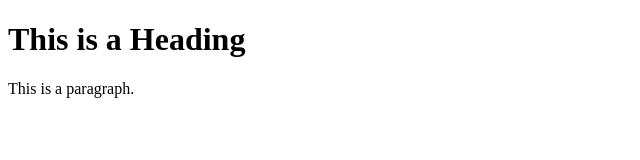
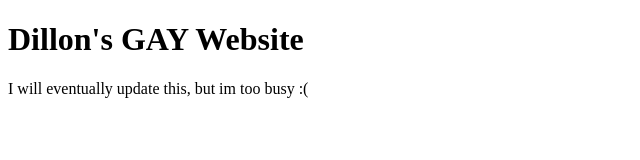
Before and after one commit to ScriptingOtaku/ScriptingOtaku.github.io, a plain HTML site: page index.html in a window 1280 px wide. Shown: the whole page, without its empty margins (0-640 px from the left). Drawn offline with Linux system fonts and the light colour scheme.

Commit message:
Update index.html

```diff
--- a/index.html
+++ b/index.html
@@ -1,12 +1,12 @@
 <!DOCTYPE html>
 <html>
 <head>
-<title>Page Title</title>
+<title>Dillon's Portfolio</title>
 </head>
 <body>
 
-<h1>This is a Heading</h1>
-<p>This is a paragraph.</p>
+<h1>Dillon's GAY Website</h1>
+<p>I will eventually update this, but im too busy :(</p>
 
 </body>
 </html>
```
